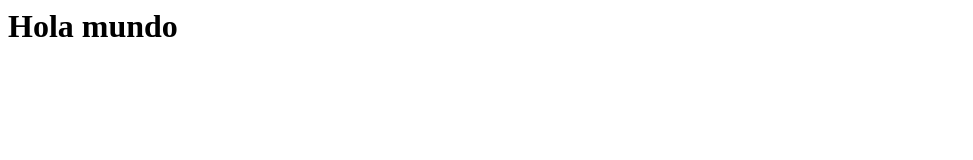
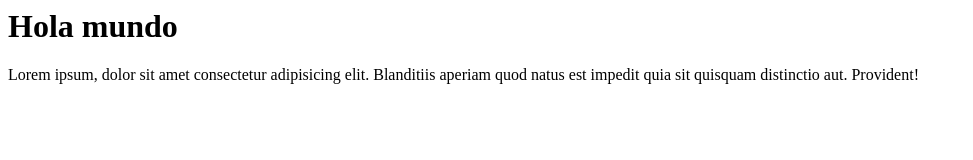
Before and after one commit to federodriguez03/proyecto-aw1-RodriguezF, a website: page index.html in a window 1280 px wide. Shown: the whole page, without its empty margins (0-973 px from the left). Drawn offline with Linux system fonts and the light colour scheme.

Commit message:
Creamos un párrafo en Index.html

```diff
--- a/index.html
+++ b/index.html
@@ -1 +1,4 @@
 <h1>Hola mundo</h1>
+<p>
+    Lorem ipsum, dolor sit amet consectetur adipisicing elit. Blanditiis aperiam quod natus est impedit quia sit quisquam distinctio aut. Provident!
+</p>
```
